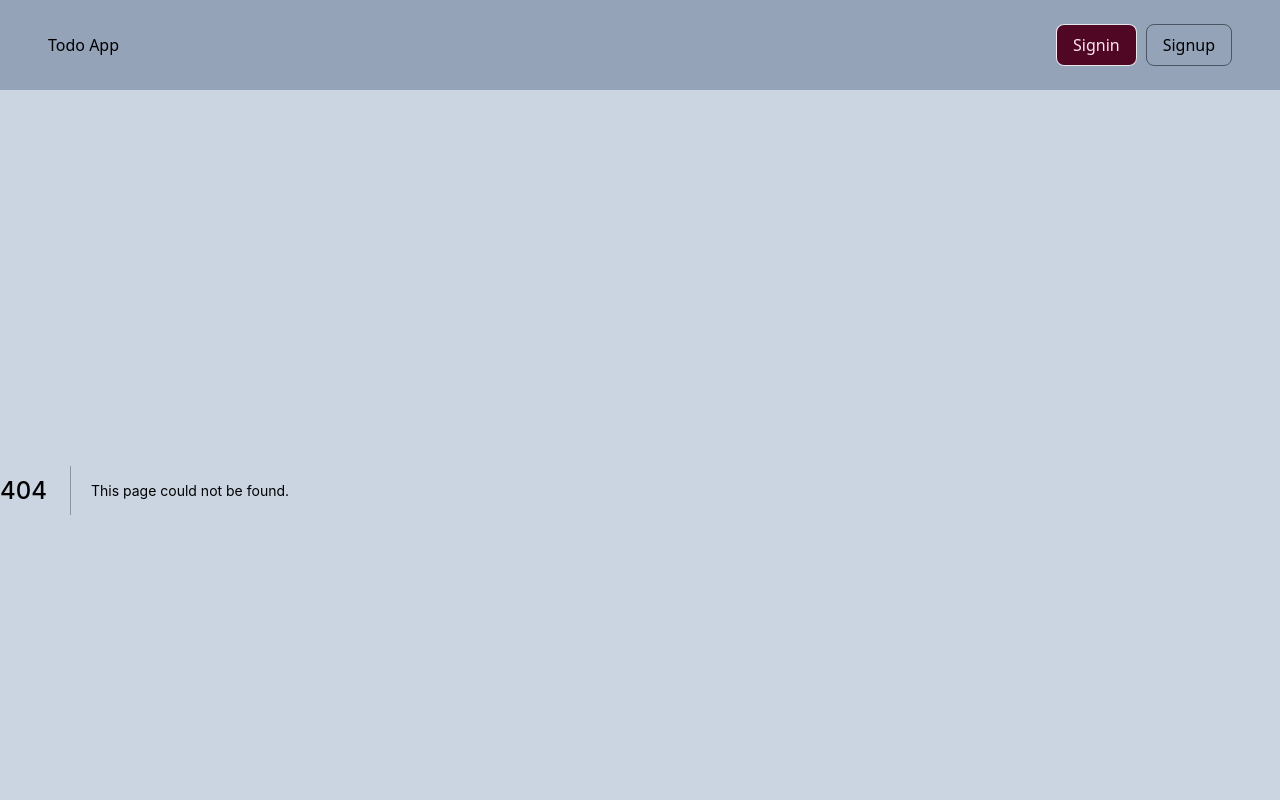
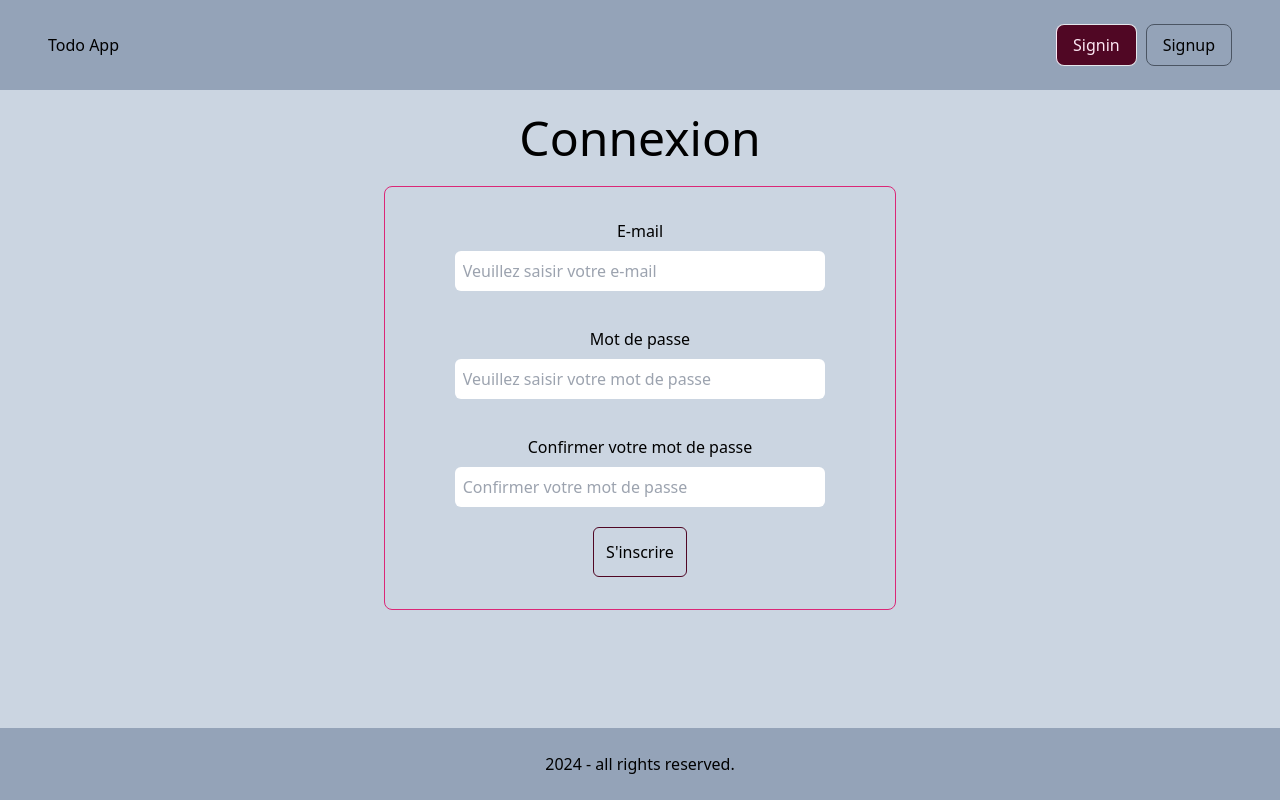
Before and after one commit to Matthieu-Sch/todoapp, a Next.js app in the folder frontend/: page /auth/signup in a window 1280 px wide. Before the commit this address had no page. Shown: the top 800 px of the page. Built offline with nearby package versions, Linux system fonts and the light colour scheme.

Commit message:
création pages login et signup

```diff
--- /dev/null
+++ b/frontend/components/Authform.js
@@ -0,0 +1,72 @@
+import { useState } from "react";
+
+export default function AuthForm({ mode, onSignin }) {
+  const [email, setEmail] = useState("");
+  const [password, setPassword] = useState("");
+  const [confirmPassword, setConfirmPassword] = useState("");
+
+  const handleSubmit = async () => {
+    if (!email.trim() || !password.trim()) {
+      alert("Veuillez remplir tous les champs !");
+      return;
+    }
+
+    const success = await onSignin(user);
+    if (success) {
+      setEmail("");
+      setPassword("");
+    } else {
+      alert("Erreur lors de la connexion.");
+    }
+  };
+
+  return (
+    <div className="w-full">
+      <h3 className="text-center text-5xl my-6">Connexion</h3>
+      <form onSubmit={handleSubmit} className="flex my-4">
+        <div className="w-[40%] mx-auto border border-pink-600 px-2 py-8 rounded-lg flex flex-col justify-center items-center gap-5">
+          <div className="w-full flex flex-col items-center mb-4">
+            <label className="mb-2">E-mail</label>
+            <input
+              type="email"
+              placeholder="Veuillez saisir votre e-mail"
+              className="w-3/4 p-2 rounded-md focus:outline-none"
+              value={email}
+              onChange={(e) => setEmail(e.target.value)}
+            ></input>
+          </div>
+          <div className="w-full flex flex-col items-center mb-4">
+            <label className="mb-2">Mot de passe</label>
+            <input
+              type="password"
+              placeholder="Veuillez saisir votre mot de passe"
+              className="w-3/4 p-2 rounded-md focus:outline-none"
+              value={password}
+              onChange={(e) => setPassword(e.target.value)}
+            ></input>
+          </div>
+          {mode === "signup" && (
+            <div className="w-full flex flex-col items-center">
+              <label className="mb-2">Confirmer votre mot de passe</label>
+              <input
+                type="password"
+                placeholder="Confirmer votre mot de passe"
+                className="w-3/4 p-2 rounded-md focus:outline-none"
+                value={confirmPassword}
+                onChange={(e) => setConfirmPassword(e.target.confirmPassword)}
+              ></input>
+            </div>
+          )}
+          <div>
+            <button
+              type="submit"
+              className="border border-pink-950 p-3 rounded-md hover:bg-pink-950 hover:text-white hover:border-pink-50 transition duration-200"
+            >
+              {mode === "login" ? "Se connecter" : "S'inscrire"}
+            </button>
+          </div>
+        </div>
+      </form>
+    </div>
+  );
+}
--- a/frontend/components/Home.js
+++ b/frontend/components/Home.js
@@ -5,9 +5,9 @@ import { useEffect } from "react";
 function Home() {
   const router = useRouter();
 
-  useEffect(() => {
-    router.push("/tasks");
-  }, [router]);
+  // useEffect(() => {
+  //   router.push("/tasks");
+  // }, [router]);
 
   return (
     <div className="w-full flex flex-col justify-center text-center">
--- a/frontend/components/Layout/Header.js
+++ b/frontend/components/Layout/Header.js
@@ -1,13 +1,31 @@
+import { useRouter } from "next/router";
+
 export default function Header() {
+  const router = useRouter();
+
+  const handleLogin = () => {
+    router.push("/auth/login");
+  };
+
+  const handleSignup = () => {
+    router.push("/auth/signup");
+  };
+
   return (
     <header className="bg-slate-400 px-12 py-6 flex items-center justify-between">
       <h1>Todo App</h1>
       <nav>
         <ul className="flex w-44 justify-between ">
-          <li className="text-pink-100 border border-l-pink-100 py-2 px-4 rounded-lg bg-pink-950">
+          <li
+            className="text-pink-100 border border-l-pink-100 py-2 px-4 rounded-lg bg-pink-950 cursor-pointer"
+            onClick={() => handleLogin()}
+          >
             Signin
           </li>
-          <li className="border border-gray-600 py-2 px-4 rounded-lg">
+          <li
+            className="border border-gray-600 py-2 px-4 rounded-lg cursor-pointer"
+            onClick={() => handleSignup()}
+          >
             Signup
           </li>
         </ul>
--- a/frontend/components/Task/TaskForm.js
+++ b/frontend/components/Task/TaskForm.js
@@ -7,15 +7,14 @@ export default function TaskForm({ onAddTask }) {
 
   // Gestion de l'ajout d'une tâche via l'inverse data flow
   const handleSubmit = async (e) => {
-    // Empêche le rechargement de la page
-    e.preventDefault();
-    const newTask = { title, description };
-    console.log("Tâche bien envoyé : ", newTask);
     // Vérification du champs title
     if (!title.trim()) {
       alert("Le champs 'Nom de la tâche' est obligatoire");
       return;
     }
+
+    const newTask = { title, description };
+    console.log("Tâche bien envoyé : ", newTask);
 
     const success = await onAddTask(newTask);
     if (success) {
--- a/frontend/components/Task/TaskList.js
+++ b/frontend/components/Task/TaskList.js
@@ -9,13 +9,33 @@ export default function TaskList({ tasks, onDelete }) {
     router.push("tasks/new");
   };
 
+  const chunkTasks = (tasks, chunkSize) => {
+    const result = [];
+    for (let i = 0; i < tasks.length; i += chunkSize) {
+      result.push(tasks.slice(i, i + chunkSize));
+    }
+    return result;
+  };
+  const groupedTasks = chunkTasks(tasks, 5);
+
   return (
     <div>
-      <h2 className="my-4 text-center">Vos tâches</h2>
-
-      {tasks.map((task, index) => (
+      <h2 className="my-4 text-center text-5xl">Vos tâches</h2>
+      {tasks.length === 0 ? (
+        <div className="text-center mb-4">
+          <p>Vous n'avez aucune tâche.</p>
+        </div>
+      ) : (
+        <div className="flex gap-4">
+          {groupedTasks.map((group, columnIndex) => (
+            <div key={columnIndex} className="flex flex-col">
+              {group.map((task, index) => (
                 <div
-          className="w-[30%] mx-auto my-4 border border-red-600 p-2 rounded-b-2xl relative"
+                  className={
+                    groupedTasks.length === 1
+                      ? "w-[30%] mx-auto my-4 border border-red-600 p-2 rounded-b-2xl relative"
+                      : "w-[85%] mx-auto my-4 border border-red-600 p-2 rounded-b-2xl relative"
+                  }
                   key={index}
                 >
                   <FontAwesomeIcon
@@ -30,8 +50,12 @@ export default function TaskList({ tasks, onDelete }) {
                   </div>
                 </div>
               ))}
+            </div>
+          ))}
+        </div>
+      )}
 
-      <div className="w-[30%] m-auto text-center">
+      <div className="w-[30%] mx-auto mb-2 text-center">
         <button
           className="border border-red-950 p-2 rounded-xl"
           onClick={() => handleNewTask()}
--- /dev/null
+++ b/frontend/pages/auth/login.js
@@ -0,0 +1,9 @@
+import AuthForm from "../../components/Authform";
+
+export default function Login() {
+  return (
+    <div className="w-full">
+      <AuthForm mode="login" />
+    </div>
+  );
+}
--- /dev/null
+++ b/frontend/pages/auth/signup.js
@@ -0,0 +1,9 @@
+import AuthForm from "../../components/Authform";
+
+export default function Login() {
+  return (
+    <div className="w-full">
+      <AuthForm mode="signup" />
+    </div>
+  );
+}
--- a/frontend/pages/tasks/index.js
+++ b/frontend/pages/tasks/index.js
@@ -1,5 +1,4 @@
 import TaskList from "../../components/Task/TaskList";
-import TaskForm from "../../components/Task/TaskForm";
 import { useState, useEffect } from "react";
 
 export default function Tasks() {
```
Lines whose indentation alone changed are shown as unchanged.
